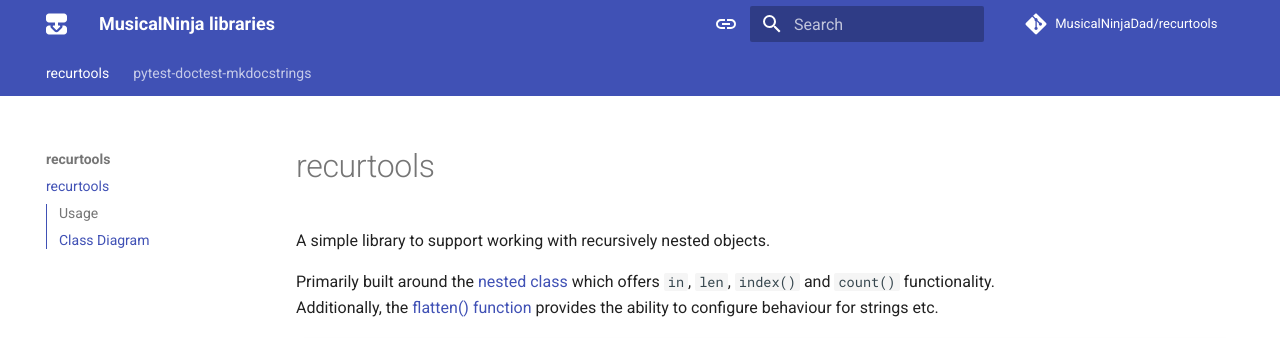
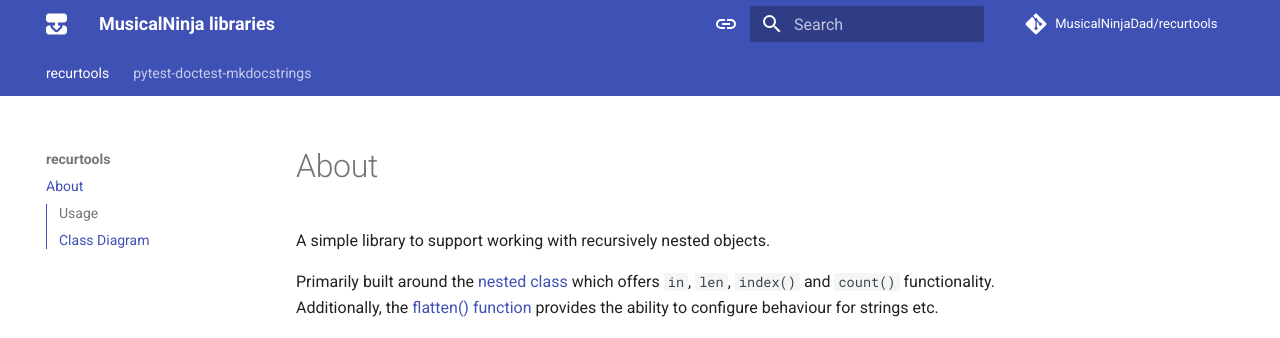
Before and after one commit to MusicalNinjaDad/recurtools, an MkDocs documentation site: the page built from docs/index.md, in a window 1280 px wide and 1316 px high. Shown: the top 338 px of the window. Built offline with MkDocs 1.6.1 and Material for MkDocs 9.7.7, drawn with Linux system fonts in a browser that asks for light colours; comment, search, counter and statistics services are not loaded.

Commit message:
rename to improve sidebar rendering

```diff
--- a/docs/index.md
+++ b/docs/index.md
@@ -1,4 +1,4 @@
-# recurtools
+# About
 
 A simple library to support working with recursively nested objects.
 
```
